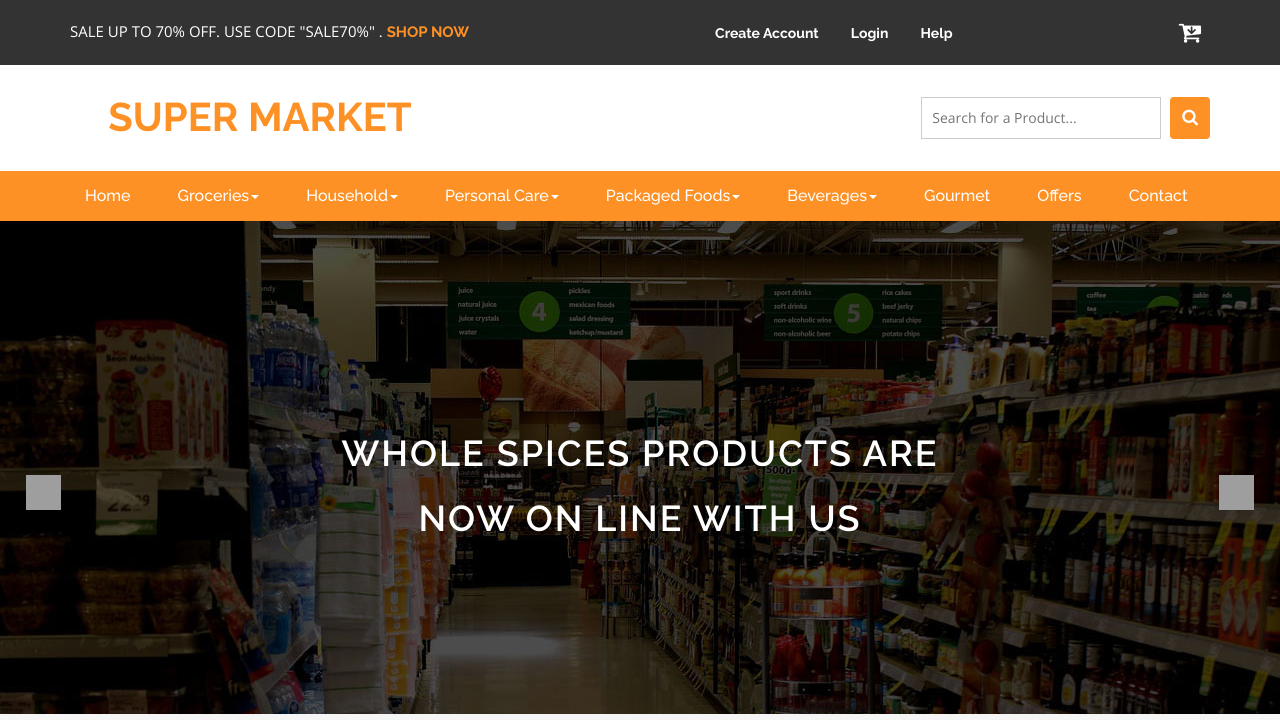
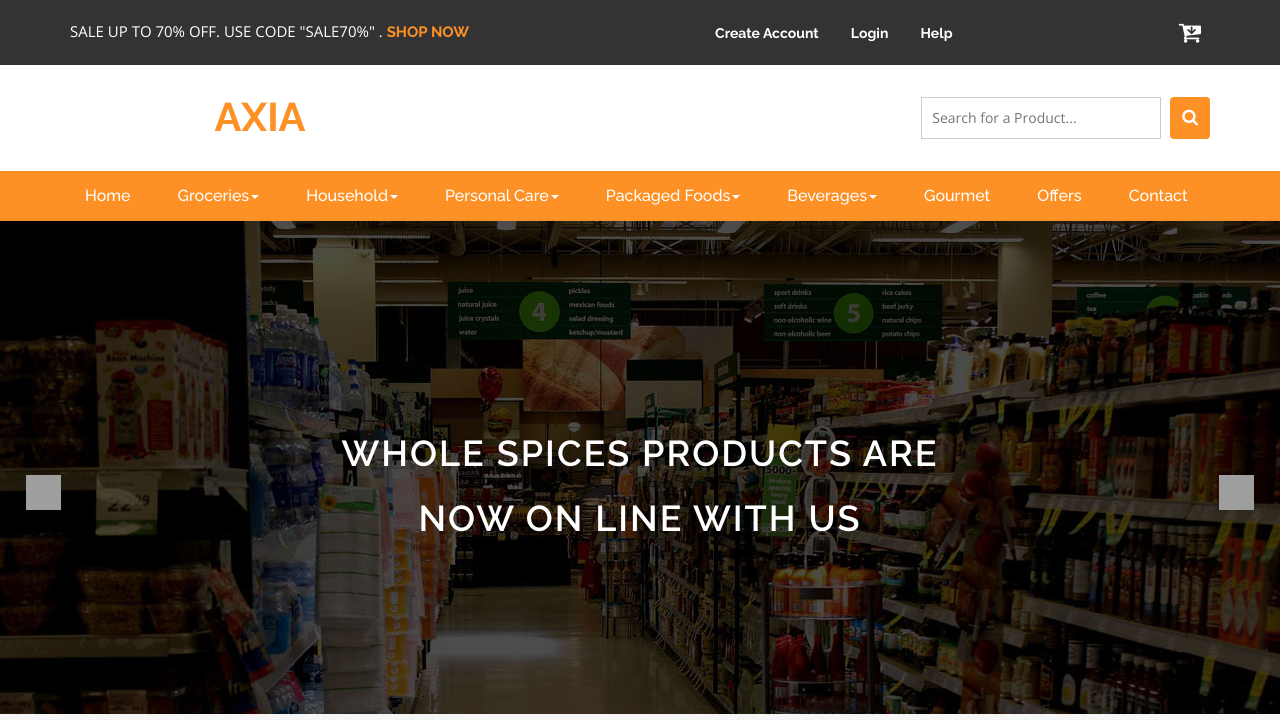
Before and after one commit to sobin007/AXIA---Online-SuperMarket, a CodeIgniter app: page /code_/ in a window 1280 px wide. Shown: the top 720 px of the page. Run offline with CodeIgniter, Linux system fonts and the light colour scheme; some libraries are stand-ins or nearby versions; grey boxes are pictures that could not be loaded.

Commit message:
name change

```diff
--- a/application/views/dashboard.php
+++ b/application/views/dashboard.php
@@ -66,7 +66,7 @@ Smartphone Compatible web template, free webdesigns for Nokia, Samsung, LG, Sony
 	<div class="logo_products">
 		<div class="container">
         <div class="w3ls_logo_products_left">
-				<h1><a href="index.html">super Market</a></h1>
+				<h1><a href="index.html">AXIA</a></h1>
 			</div>
 		<div class="w3ls_logo_products_left1">
 				<!-- <ul class="phone_email">
--- a/application/views/templates/header.php
+++ b/application/views/templates/header.php
@@ -62,7 +62,7 @@ Smartphone Compatible web template, free webdesigns for Nokia, Samsung, LG, Sony
 <div class="logo_products">
 		<div class="container">
         <div class="w3ls_logo_products_left">
-				<h1><a href="index.html">super Market</a></h1>
+				<h1><a href="index.html"> AXIA</a></h1>
 			</div>
 		<div class="w3ls_logo_products_left1">
 				<!-- <ul class="phone_email">
--- a/application/views/templates/headerprofile.php
+++ b/application/views/templates/headerprofile.php
@@ -38,7 +38,7 @@ Smartphone Compatible web template, free webdesigns for Nokia, Samsung, LG, Sony
 <div class="logo_products">
 	<div class="container">
         <div class="w3ls_logo_products_left">
-			<h1><a href="index.html">super Market</a></h1>
+			<h1><a href="index.html">AXIA</a></h1>
 		</div>
 		<div class="w3ls_logo_products_left1">
 		</div>
--- a/application/views/templates/homeheader.php
+++ b/application/views/templates/homeheader.php
@@ -140,7 +140,7 @@ Smartphone Compatible web template, free webdesigns for Nokia, Samsung, LG, Sony
 	<div class="logo_products">
 		<div class="container">
         <div class="w3ls_logo_products_left">
-				<h1><a href="index.html">super Market</a></h1>
+				<h1><a href="index.html">AXIA</a></h1>
 			</div>
 		<div class="w3ls_logo_products_left1">
 				<!-- <ul class="phone_email">
```
